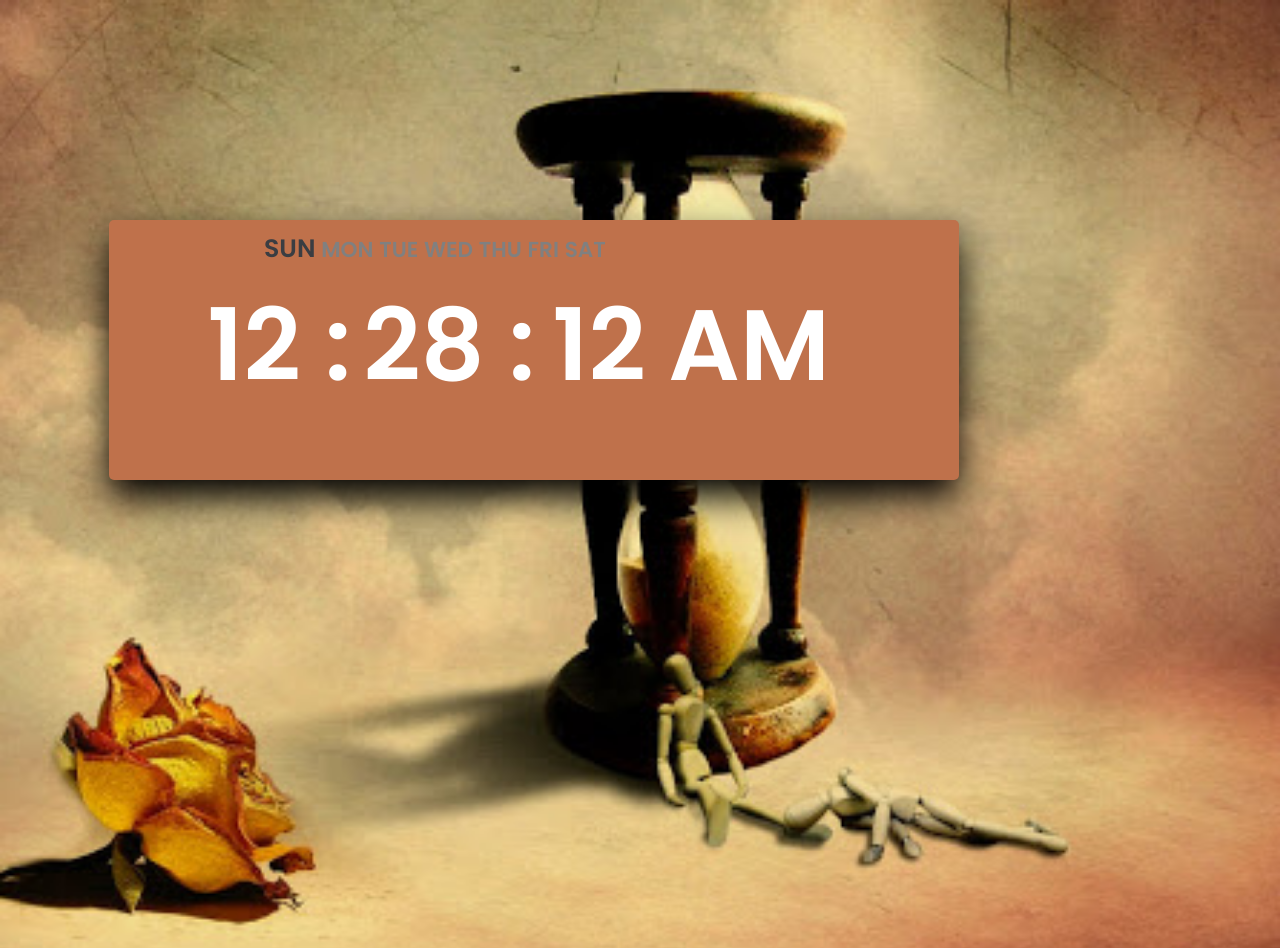
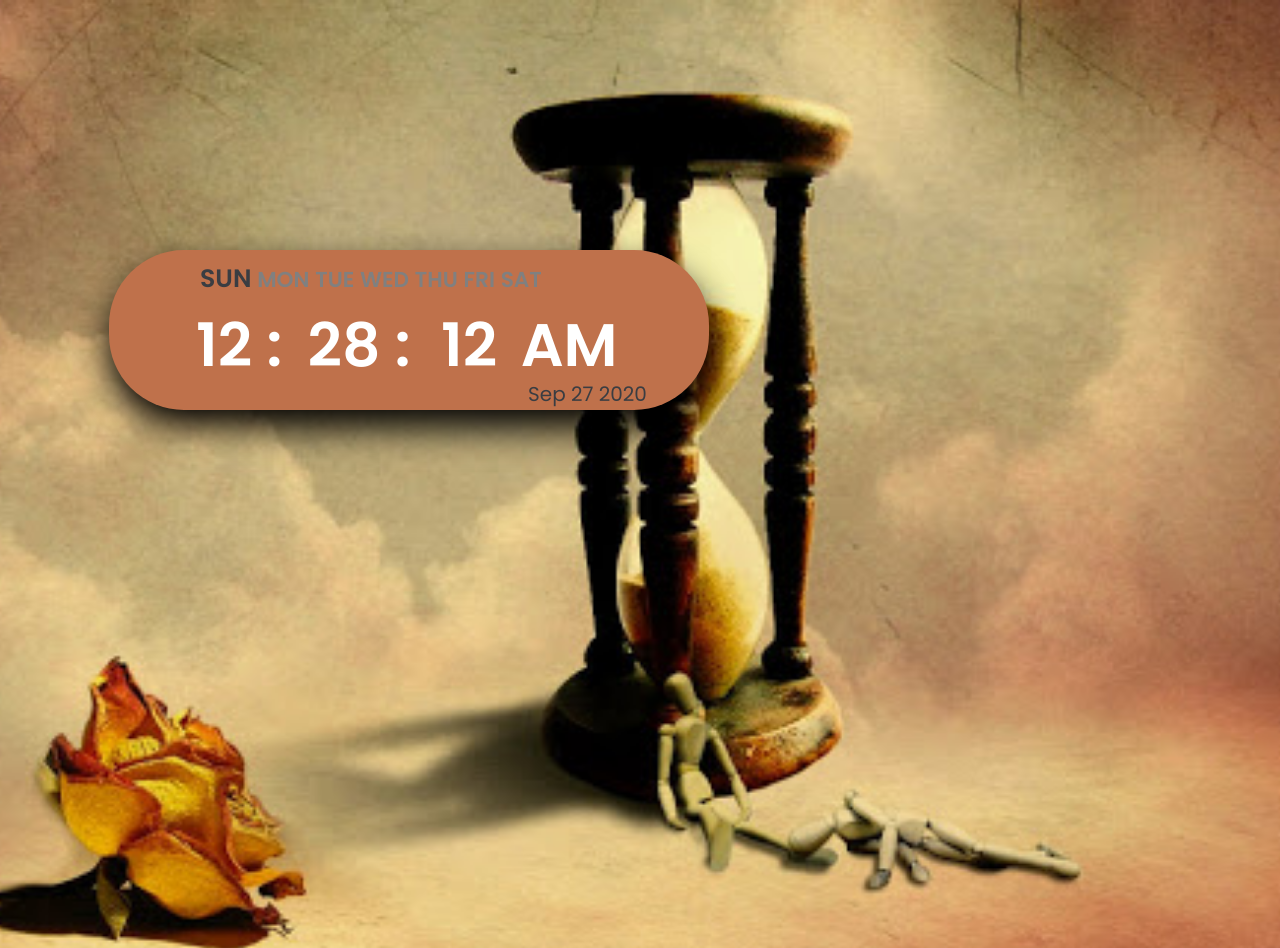
Before and after one commit to FaziletKosure/js_digital_clock, a plain HTML site: page index.html in a window 1280 px wide. Shown: the top 948 px of the page. Drawn offline with Linux system fonts and the light colour scheme.

Commit message:
add date

```diff
--- a/index.html
+++ b/index.html
@@ -9,6 +9,7 @@
   <body>
     <div class="clock__date"></div>
     <div id="clock">8:10:45</div>
+    <div id="demo"></div>
     <script src="script.js"></script>
   </body>
 </html>
--- a/script.js
+++ b/script.js
@@ -3,6 +3,8 @@
 let dayNames = ["SUN", "MON", "TUE", "WED", "THU", "FRI", "SAT"];
 
 let time = new Date();
+document.getElementById("demo").innerHTML = time.toDateString().slice(3);
+console.log(time);
 let DateString = '';
 for (let i = 0; i < dayNames.length; i++) {
   if (i == time.getDay()) {
--- a/style.css
+++ b/style.css
@@ -20,32 +20,32 @@ span {
 
 .hour {
   position: absolute;
-  left: 70px;
+  left: 30px;
 }
 .min {
   position: absolute;
-  left: 240px;
+  left: 150px;
 }
 .sec {
   position: absolute;
-  left: 390px;
+  left: 260px;
 }
 .am_pm {
   position: absolute;
-  left: 540px;
+  left: 360px;
 }
 #clock {
-  font-size: 100px;
+  font-size: 60px;
   text-align: center;
-  width: 750px;
+  width: 500px;
   background-color: rgb(191, 113, 75);
   color: white;
-  height: 200px;
+  height: 100px;
   position: relative;
   left: 8%;
-  margin-top: 220px;
+  margin-top: 250px;
   padding: 30px 50px;
-  border-radius: 5px;
+  border-radius: 75px;
   box-shadow: 0 0.5rem 1rem rgba(0, 0, 0, 1);
   /* vertical-align: middle; */
 }
@@ -59,9 +59,17 @@ span {
   color: grey;
   position: absolute;
   z-index: 1;
-  margin-left: 20%;
+  margin-left: 15%;
 }
 .clock__date--curr {
   font-size: 0.7rem;
   color: #3a3d42;
 }
+#demo {
+  position: absolute;
+  color: #3a3d42;
+  left: 528px;
+  font-size: 20px;
+  margin-top: -31px;
+  z-index: 1;
+}
```
